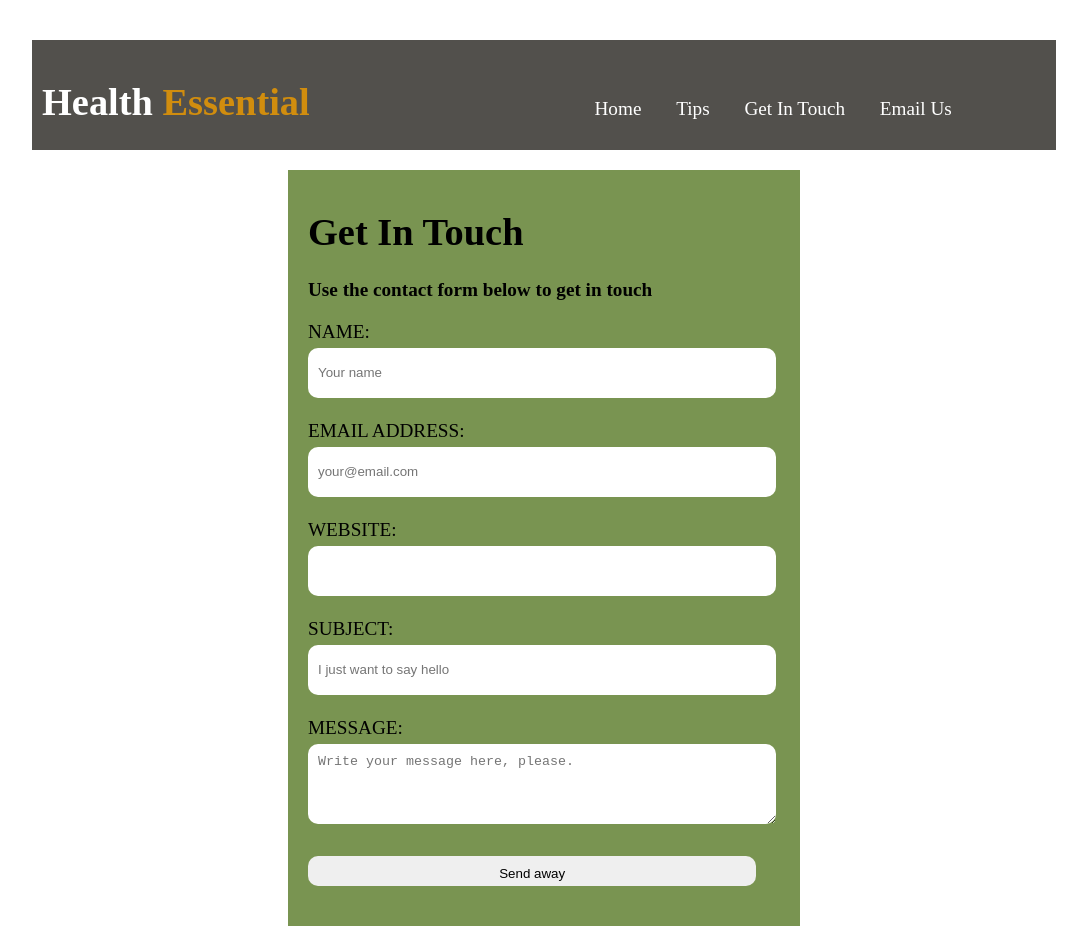
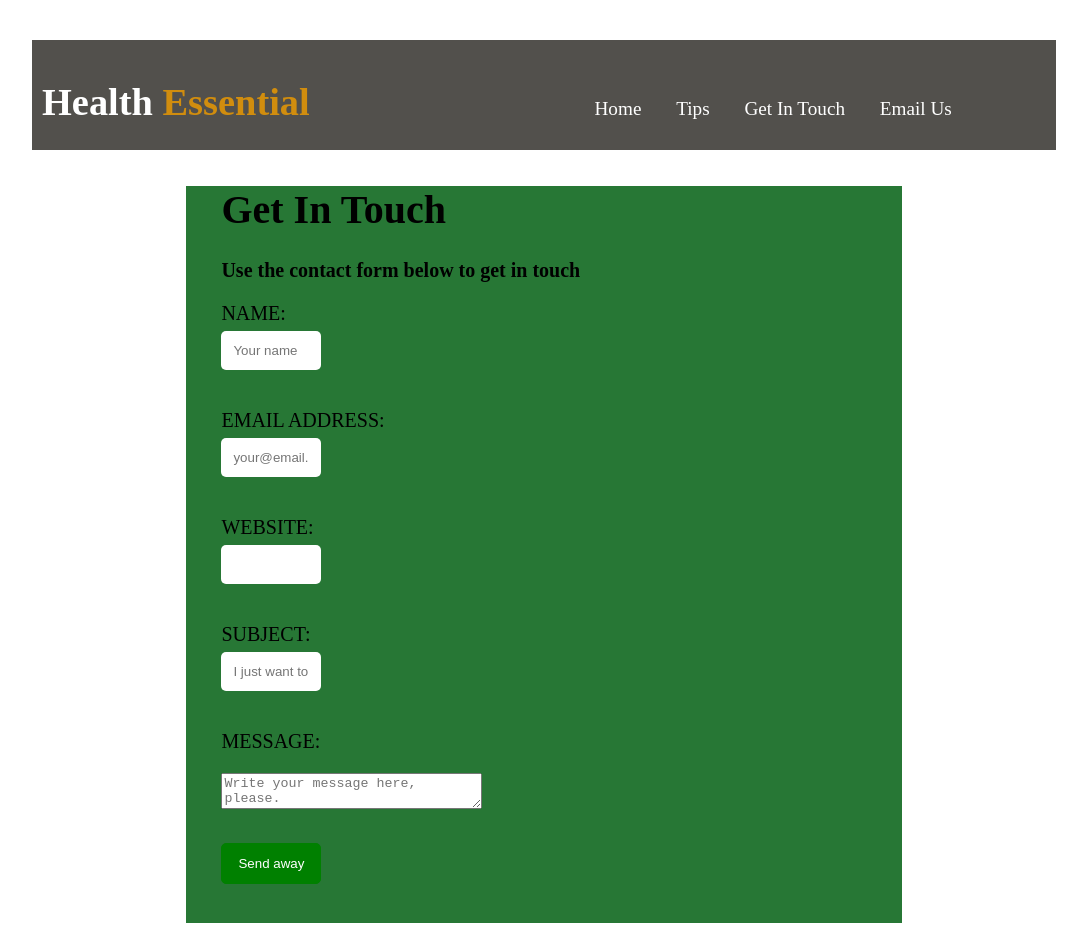
Before and after one commit to IDbrowne/ART-277, a plain HTML site: page getintouch.html in a window 1280 px wide. Shown: the top 926 px of the page, without its empty margins (96-1183 px from the left). Drawn offline with Linux system fonts and the light colour scheme.

Commit message:
Update getintouch.html

```diff
--- a/getintouch.html
+++ b/getintouch.html
@@ -50,37 +50,44 @@
 /*--#this is my end header section using internal styling in html--*/
 
 
-.form-content {
-    width:50%;
-    margin: auto;
+
+.form-container{
+    background-color: rgb(39, 119, 53);
+    margin-top: 0;
+    padding-top: 0;
+    width: 70%;
+    margin-left: 15%;
 }
-
-form {
-    background-color: rgb(121, 148, 81);
-    padding: 20px;
+.form-container form{
+margin: 5%;
+font-size: 20px;
+}
+.form-content input{
+   padding: 15px;
+   width: 90%;
 
 }
-
-input, textarea {
-    width: 95%;
-    height: 30px;
-    border: 0px;
-    border-radius: 10px;
-    margin-top: 5px;
-    padding: 10px;
-}
-
-textarea {
-    height: 60px;
-}
-
-.submit {
-    background-color: rgb(7, 106, 73);
+#button{
+    background-color: green;
+    border: 1px solid green;
     color: #fff;
 }
 
-
-
+.map{
+   padding:0 20px;
+   margin-top: 0%;
+   width: 100%;
+}
+input{
+    width: 100px;
+    padding: 12px;
+    border:0px solid;
+    border-radius: 5px;
+    box-sizing: border-box;
+    margin-top: 6px;
+    margin-bottom: 16px;
+    resize: vertical;
+}
 </style>
 </head>
 <body>
@@ -100,11 +107,13 @@ textarea {
 
    </div>
 
-   <div class="form-content">
+   <div class="form-container">
       <form method="post">
+          <div class="form-h">
                <h1>Get In Touch</h1>
                <p><strong>  Use the contact form below to get in touch </strong></p>
-
+         </div>
+          <div class="form-h">
                <label for="name">NAME:</label><br>
                <input type="text"  placeholder="Your name" id="name"><br><br>
 
@@ -121,6 +130,7 @@ textarea {
               <textarea name="message" id="message" cols="30" rows="2" placeholder="Write your message here, please."></textarea><br><br>
 
                <input type="submit" value="Send away" id="button"><br><br>
+              </div>
           </div>
       </form>
  </div>
```
